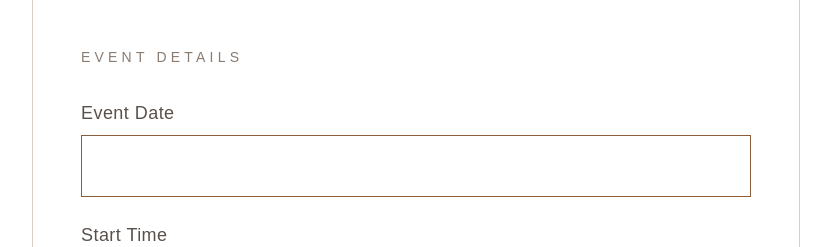
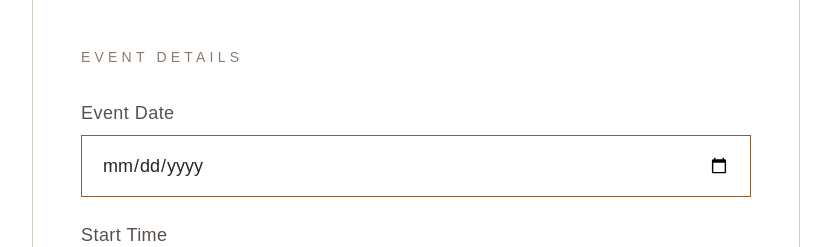
Before and after one commit to BrieGrazeful/briegrazeful, a Next.js app: page /inquiry in a window 1280 px wide. Shown: the part 1040-1287 px from the top of the page, without its empty margins (224-1055 px from the left). Built offline with nearby package versions, Linux system fonts and the light colour scheme.

Commit message:
Calandar

```diff
--- a/app/inquiry/page.tsx
+++ b/app/inquiry/page.tsx
@@ -168,9 +168,9 @@ if (response.ok) {
                 <div className="space-y-6">
 
                 <div className="space-y-2">
-                  <label
+                 <label
                     htmlFor="eventDate"
-                    className="block text-lg tracking-wide text-[#5A514B]"
+                    className="block text-lg tracking-wide text-[#5A514B] mb-2"
                   >
                     Event Date
                   </label>
@@ -178,7 +178,7 @@ if (response.ok) {
                   <input
                     id="eventDate"
                     name="eventDate"
-                    type="text"
+                    type="date"
                     className="w-full border border-[#8B5E3C] bg-transparent px-5 py-4 text-lg outline-none focus:border-[#2A2623] transition-colors"
                   />
                 </div>
```
